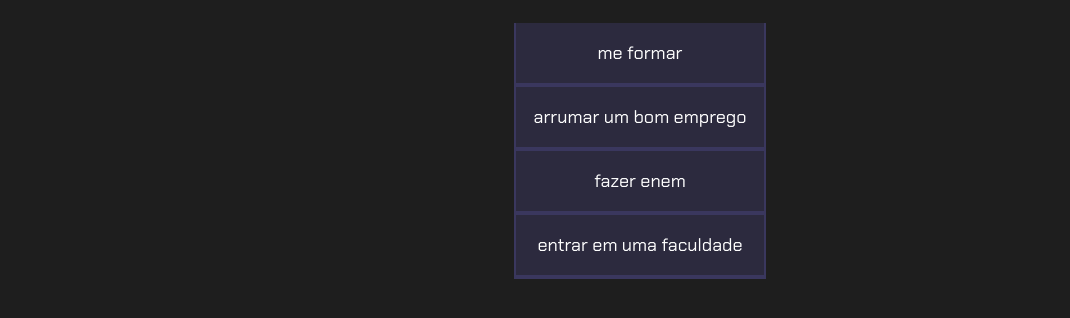
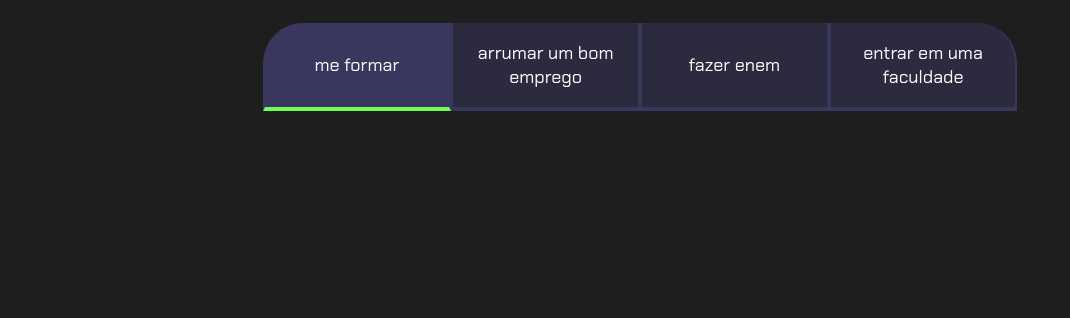
Before and after one commit to lorenafelixfe/VSCode3, a plain HTML site: page index.html in a window 1280 px wide. Shown: the part 80-398 px from the top of the page, without its empty margins (0-1070 px from the left). Drawn offline with Linux system fonts and the light colour scheme.

Commit message:
Add files via upload

```diff
--- a/index.html
+++ b/index.html
@@ -12,11 +12,12 @@
     <section class="conteudo-principal">
         <h2 class="titulo-principal">Meus objetivos do ano<span>_</span></h2>
         <div class="botoes">
-            <button class="botao">me formar</button>
+            <button class="botao ativo">me formar</button>
             <button class="botao">arrumar um bom emprego</button>
             <button class="botao">fazer enem</button>
             <button class="botao">entrar em uma faculdade</button>
         </div>
+     <script src="main.js"></script>
     </section>
 </body>
 </html>
--- a/style.css
+++ b/style.css
@@ -13,12 +13,12 @@
     color: var(--branco);
     font-family: 'Chakra Petch', sans-serif;
 }
-.conteudo-principal  {
+.conteudo-principal{
 display: flex;
 flex-direction: column;
 justify-content: center;
 align-items: center;
-max-width: 1200;
+max-width: 1200%;
 width: 100%;
 margin: 0 auto;
 }
@@ -49,17 +49,20 @@
     display: block;
 
 }
-@media screen and (min-width 768px){
+@media screen and (min-width: 768px){
     .botoes{
         display: flex;
-
     }
-    .botao :first-child {
-        border-radius: 40px 0 0;
-
+    .botao:first-child {
+        border-radius: 40px 0 0 0;
     }
-    .botao :last-child{
-        border-radius: 0  40px 0 ;
+    .botao:last-child{
+        border-radius: 0 40px 0 0;
     }
 
 }
+.ativo{
+    background-color: var(--botao-ativo);
+    border-bottom: 4px solid var(--verde);
+
+}
```
